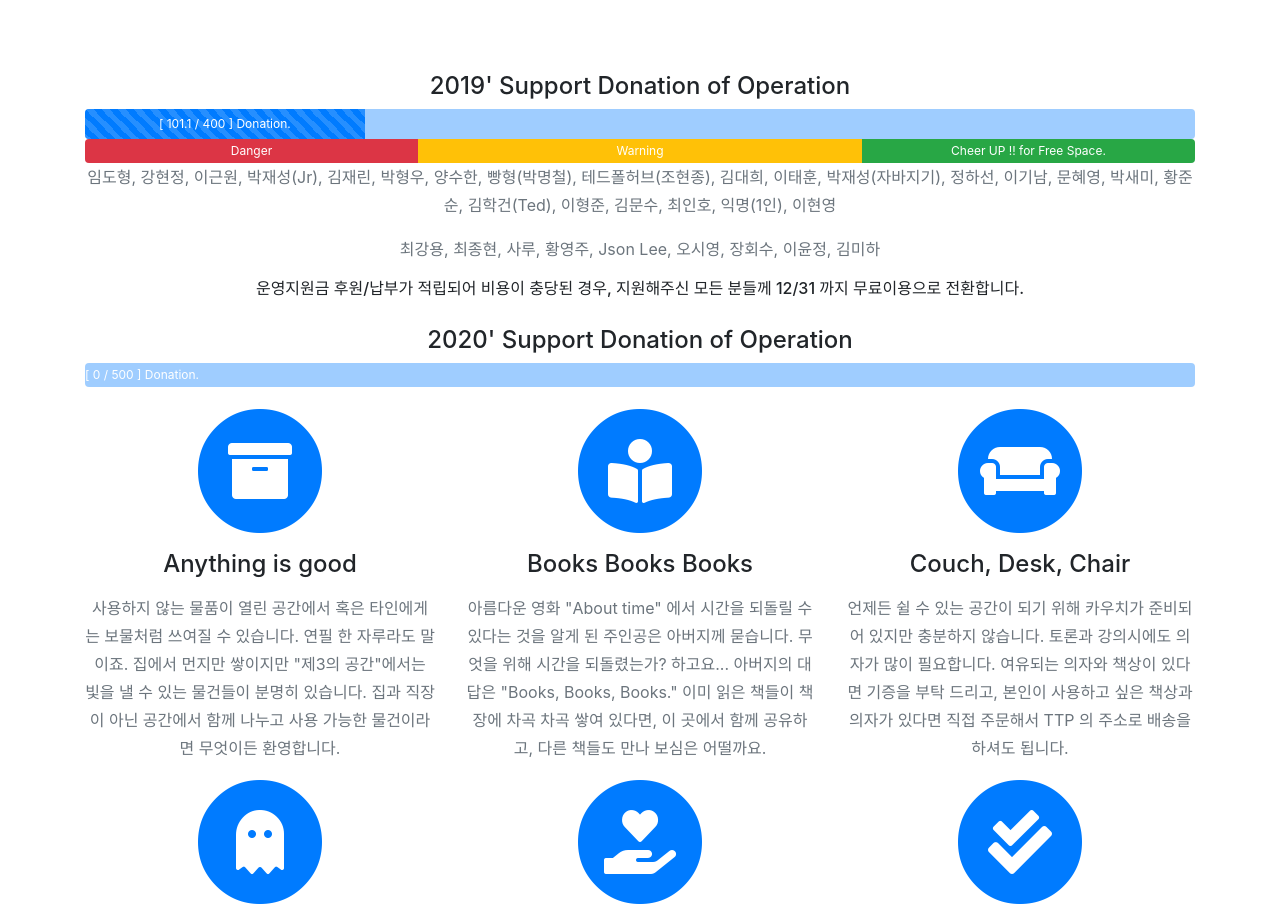
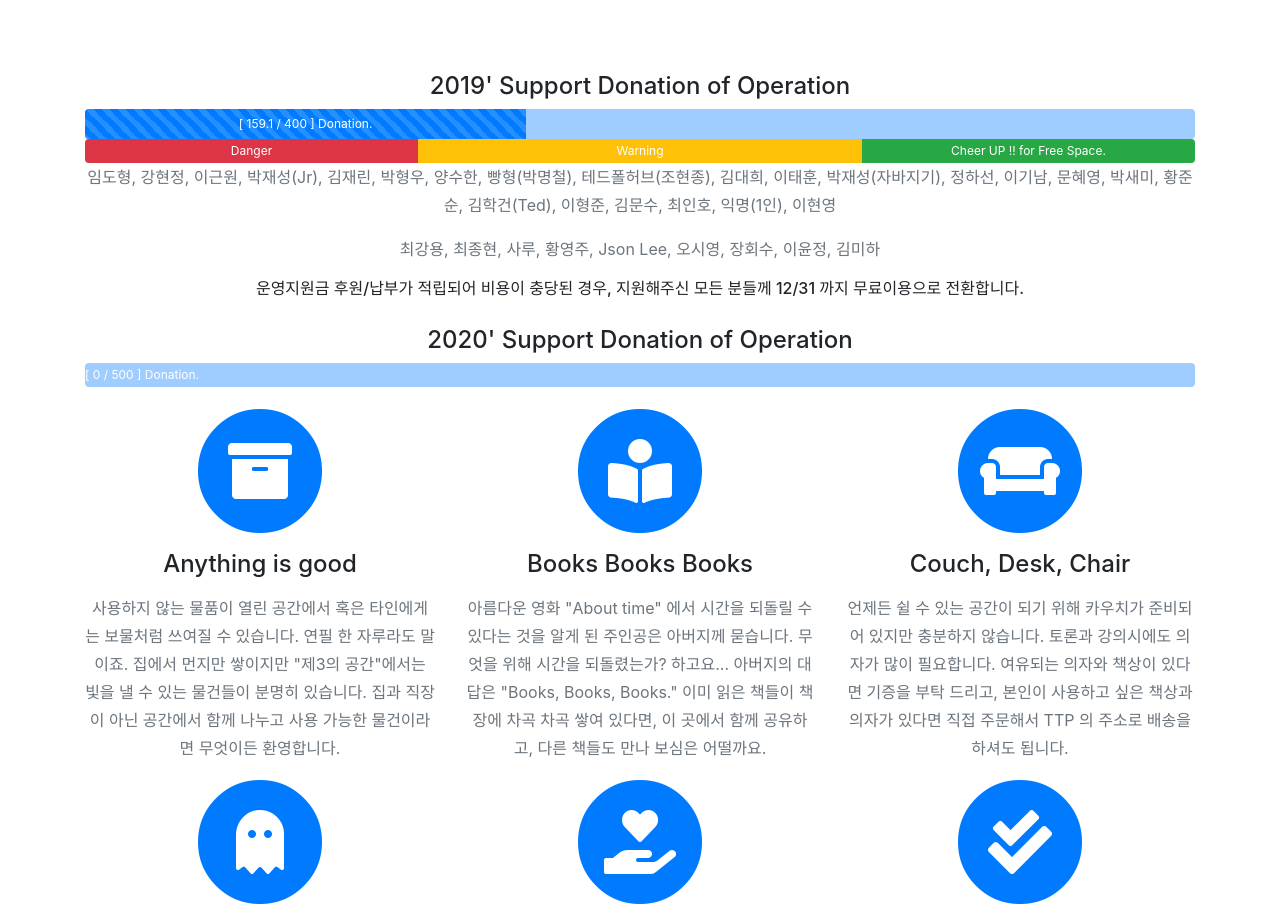
Before and after one commit to parksangdonews/parksangdonews.github.io, a website with bundled scripts: page index.html in a window 1280 px wide. Shown: the part 2552-3461 px from the top of the page. Built offline with nearby package versions, Linux system fonts and the light colour scheme; a web font is replaced by a local one.

```diff
--- a/index.html
+++ b/index.html
@@ -216,7 +216,7 @@
             <div class="col-lg-12 text-center">
                 <h4 class="">2019' Support Donation of Operation</h4>
                 <div class="progress" style="height: 30px; background-color: #9fcdff">
-                    <div class="progress-bar progress-bar-striped" style="width:25.2%; height: 30px;">[ 101.1 / 400 ]
+                    <div class="progress-bar progress-bar-striped" style="width:39.75%; height: 30px;">[ 159.1 / 400 ]
                         Donation.
                     </div>
                 </div>
@@ -807,7 +807,7 @@
                         <p class="text-muted">와디즈</p>
                     </div>
                 </div>
-             </div>
+            </div>
         </div>
 
         <div class="row">
@@ -816,8 +816,8 @@
             </div>
         </div>
     </div>
-    </div>
 </section>
+
 
 <!-- Clients -->
 <!--<section class="py-5">
```
Also changed, not shown: 1 other file.
